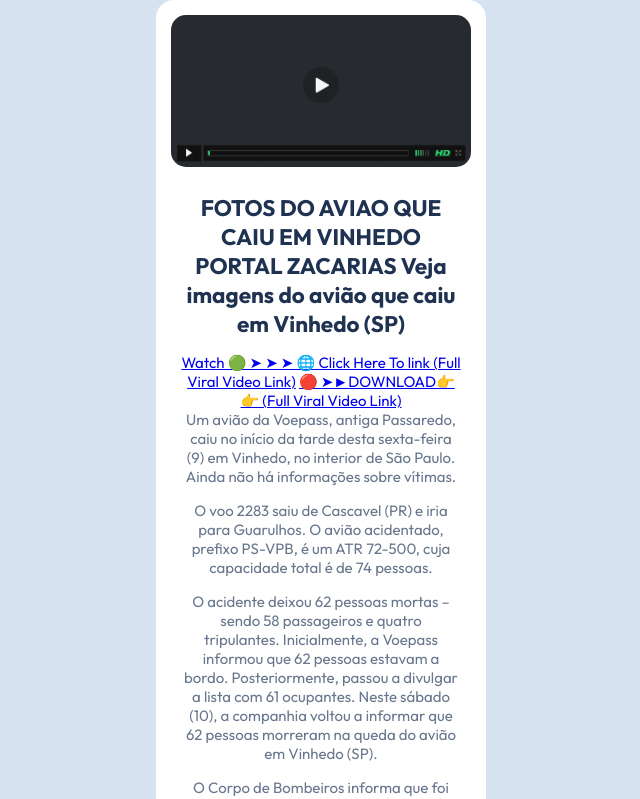
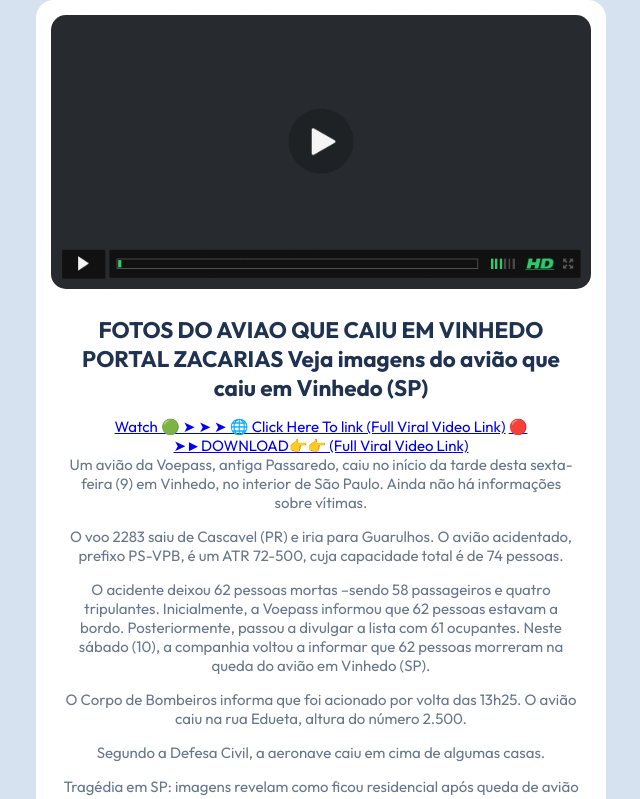
Before and after one commit to BrightEyesDavid/video1, a plain HTML site: page index.html in a window 1280 px wide. Shown: the top 799 px of the page, without its empty margins (319-959 px from the left). Drawn offline with Linux system fonts and the light colour scheme.

Commit message:
Update main.css

```diff
--- a/css/main.css
+++ b/css/main.css
@@ -16,7 +16,7 @@ body {
 }
 
 .container {
-  max-width: 360px;
+  max-width: 600px;
   margin: 0 auto;
 }
 
```
